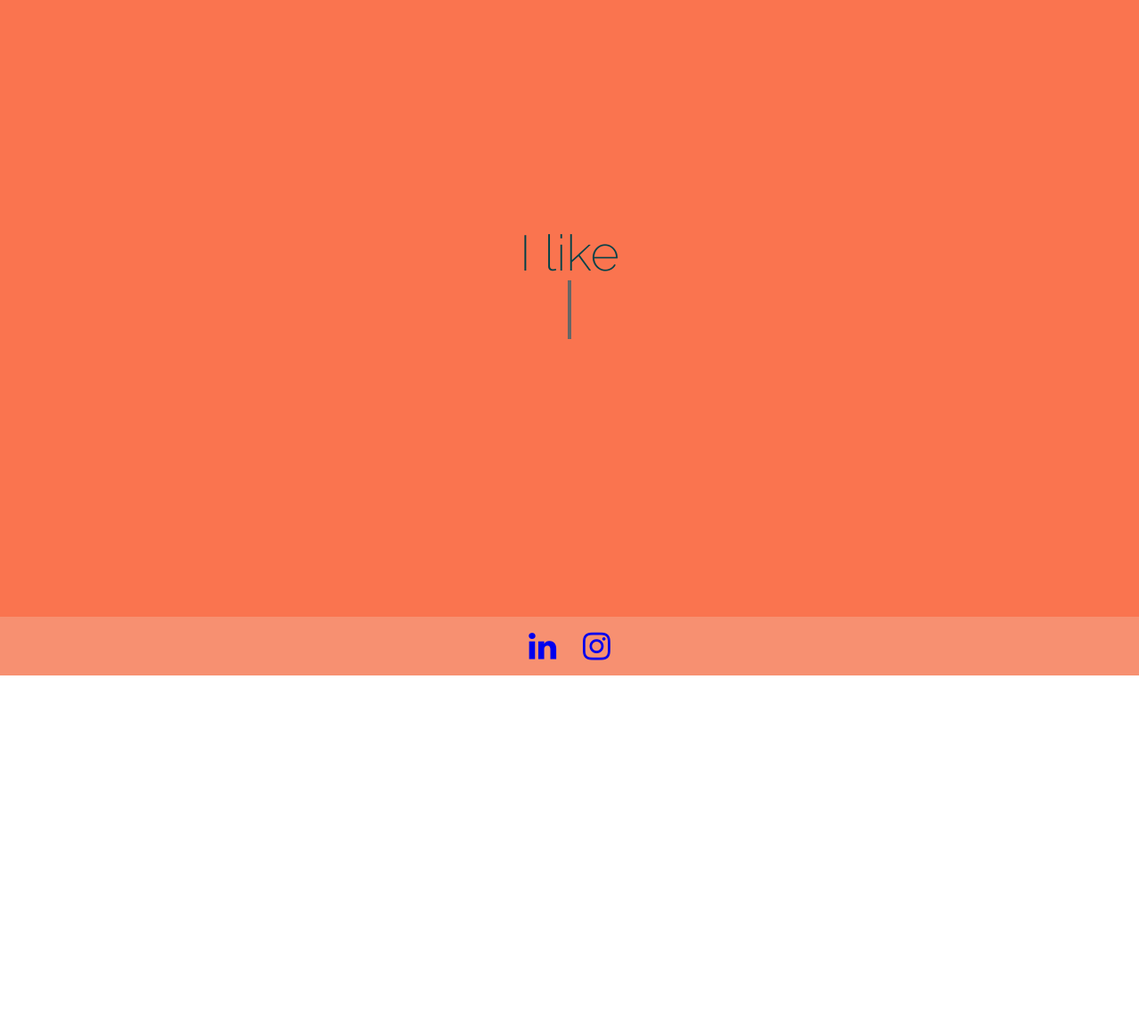
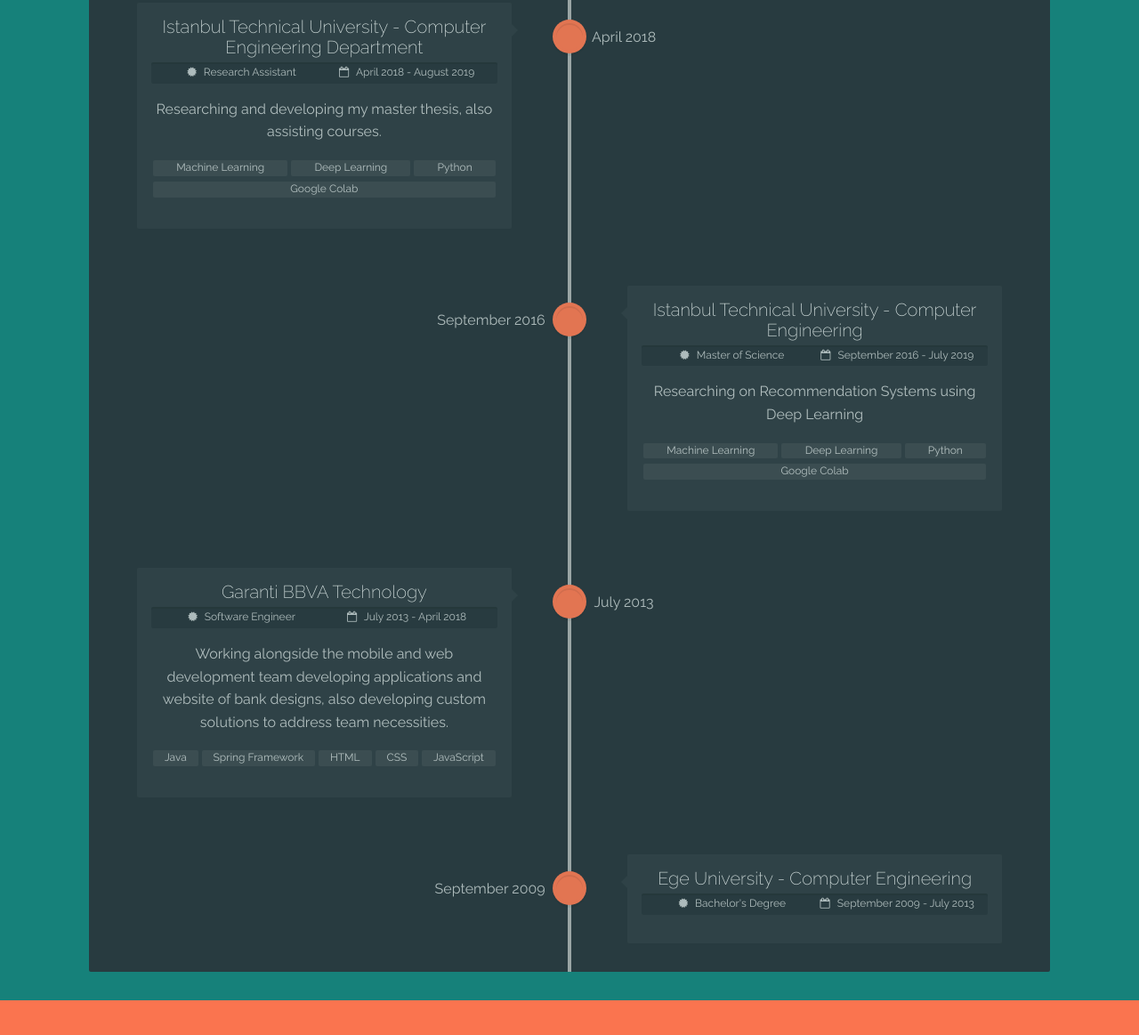
Before and after one commit to fulyacelebi/fulyacelebi.github.io, a website: page index.html in a window 1280 px wide. Shown: the part 815-1978 px from the top of the page at 89% size. Before the commit the page ends 1574 px from the top, so only its background shows below. Drawn offline with Linux system fonts and the light colour scheme.

Commit message:
adding timeline

```diff
--- a/index.html
+++ b/index.html
@@ -43,6 +43,129 @@
           </h2>
         </div>
       </section>
+      <section id="section2" class="center-container">
+        <section id="cd-timeline" class="cd-container">
+          <!-- <h1>I worked</h1> -->
+          <div class="cd-timeline-block">
+            <div class="cd-timeline-img cd-picture"></div>
+
+            <div class="cd-timeline-content">
+              <h2>
+                Istanbul Technical University - Computer Engineering Department
+              </h2>
+              <div class="timeline-content-info">
+                <span class="timeline-content-info-title">
+                  <i class="fa fa-certificate" aria-hidden="true"></i>
+                  Research Assistant
+                </span>
+                <span class="timeline-content-info-date">
+                  <i class="fa fa-calendar-o" aria-hidden="true"></i>
+                  April 2018 - August 2019
+                </span>
+              </div>
+              <p>
+                Researching and developing my master thesis, also assisting
+                courses.
+              </p>
+              <ul class="content-skills">
+                <li>Machine Learning</li>
+                <li>Deep Learning</li>
+                <li>Python</li>
+                <li>Google Colab</li>
+              </ul>
+              <p></p>
+              <span class="cd-date">April 2018 </span>
+            </div>
+          </div>
+
+          <div class="cd-timeline-block">
+            <div class="cd-timeline-img cd-picture"></div>
+
+            <div class="cd-timeline-content">
+              <h2>
+                Istanbul Technical University - Computer Engineering
+              </h2>
+              <div class="timeline-content-info">
+                <span class="timeline-content-info-title">
+                  <i class="fa fa-certificate" aria-hidden="true"></i>
+                  Master of Science
+                </span>
+                <span class="timeline-content-info-date">
+                  <i class="fa fa-calendar-o" aria-hidden="true"></i>
+                  September 2016 - July 2019
+                </span>
+              </div>
+              <p>
+                Researching on Recommendation Systems using Deep Learning
+              </p>
+              <ul class="content-skills">
+                <li>Machine Learning</li>
+                <li>Deep Learning</li>
+                <li>Python</li>
+                <li>Google Colab</li>
+              </ul>
+              <p></p>
+              <span class="cd-date">September 2016</span>
+            </div>
+          </div>
+
+          <div class="cd-timeline-block">
+            <div class="cd-timeline-img cd-picture"></div>
+
+            <div class="cd-timeline-content">
+              <h2>
+                Garanti BBVA Technology
+              </h2>
+              <div class="timeline-content-info">
+                <span class="timeline-content-info-title">
+                  <i class="fa fa-certificate" aria-hidden="true"></i>
+                  Software Engineer
+                </span>
+                <span class="timeline-content-info-date">
+                  <i class="fa fa-calendar-o" aria-hidden="true"></i>
+                  July 2013 - April 2018
+                </span>
+              </div>
+              <p>
+                Working alongside the mobile and web development team developing
+                applications and website of bank designs, also developing custom
+                solutions to address team necessities.
+              </p>
+              <ul class="content-skills">
+                <li>Java</li>
+                <li>Spring Framework</li>
+                <li>HTML</li>
+                <li>CSS</li>
+                <li>JavaScript</li>
+              </ul>
+              <p></p>
+              <span class="cd-date">July 2013</span>
+            </div>
+          </div>
+
+          <div class="cd-timeline-block">
+            <div class="cd-timeline-img cd-picture"></div>
+
+            <div class="cd-timeline-content">
+              <h2>
+                Ege University - Computer Engineering
+              </h2>
+              <div class="timeline-content-info">
+                <span class="timeline-content-info-title">
+                  <i class="fa fa-certificate" aria-hidden="true"></i>
+                  Bachelor's Degree
+                </span>
+                <span class="timeline-content-info-date">
+                  <i class="fa fa-calendar-o" aria-hidden="true"></i>
+                  September 2009 - July 2013
+                </span>
+              </div>
+              <p></p>
+              <span class="cd-date">September 2009</span>
+            </div>
+          </div>
+        </section>
+      </section>
       <section id="aboutme" class="center-container">
         <h1>I like</h1>
         <h1>
```
